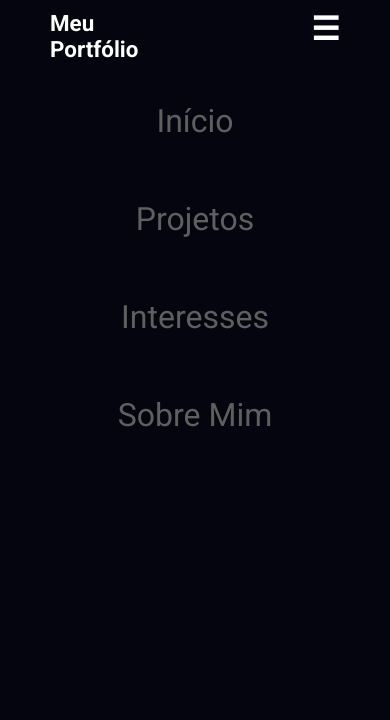
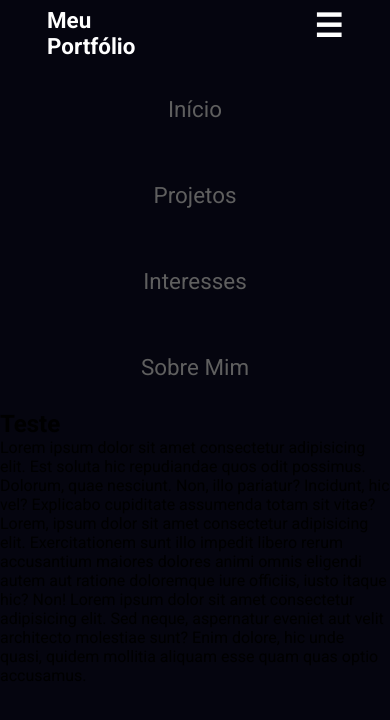
Before and after one commit to Daniel-C-Reynaud/daniel-c-reynaud.github.io, a plain HTML site: page index.html in a window 390 px wide. Drawn offline with Linux system fonts and the light colour scheme.

Commit message:
Botões Melhorados Para Mobile
Sem Highlight

```diff
--- a/Estilos/main.css
+++ b/Estilos/main.css
@@ -25,7 +25,7 @@ section#cabeçalho {
 
 header {
      display: flex;
-     background-color: #fff;
+     /* background-color: #fff; */
 }
 
 header > h1 {
@@ -37,9 +37,9 @@ nav > h1 {
 }
 
 .botoesnav {
-     margin-left: 40px;
+     margin-left: 20px;
      padding: 10px;
-     font-size: 2em;
+     font-size: 1.4em;
      background: none;
      border: 0;
      color: rgb(95, 95, 95);
--- a/Estilos/mobile.css
+++ b/Estilos/mobile.css
@@ -1,5 +1,5 @@
 * {
-     webkitcolo
+     user-select: none;
 }
 
 section#cabeçalho {
@@ -8,9 +8,6 @@ section#cabeçalho {
      display: block;
 }
 
-button {
-     user-select: none;
-}
 
 .botoesnav {
      display: flex;
@@ -35,13 +32,13 @@ section.textsec {
      justify-content: space-between;
      font-size: 1em;
      align-items: start;
-     /* background-color: #ffffff79; */
+     background-color: rgb(5, 5, 15);
 }
 
 .textsec > h1 {
+     padding: 7px;
      margin: 0 40px;
      font-size: 1.4em;
-     padding: 10px;
 }
 
 .textsec > h1#hamburger {
@@ -54,6 +51,10 @@ nav {
      flex-direction: column;
 }
 
+nav > h1 {
+     justify-content: space-around;
+}
+
 nav > button{
      margin: 20px;
 }
@@ -61,10 +62,6 @@ nav > button{
 nav > h1.mp {
      display: inline-flex;
      width: 40px;
-}
-
-nav > h1 {
-     justify-content: space-around;
 }
 
 nav > h1#hamburger {
--- a/index.html
+++ b/index.html
@@ -5,7 +5,7 @@
      <meta name="viewport" content="width=device-width, initial-scale=1.0">
      <title>Portfólio</title>
      <link rel="stylesheet" href="Estilos/main.css" media="screen">
-     <link rel="stylesheet" href="Estilos/mobile.css" media="screen and (max-width: 800px)">
+     <link rel="stylesheet" href="Estilos/mobile.css" media="screen and (max-width: 900px)">
 </head>
 <body>
      <section id="cabeçalho">
@@ -23,5 +23,11 @@
                <button class="botoesnav">Sobre Mim</button>
           </nav>
      </section>
+     <main>
+          <section>
+               <h1>Teste</h1>
+               <p>Lorem ipsum dolor sit amet consectetur adipisicing elit. Est soluta hic repudiandae quos odit possimus. Dolorum, quae nesciunt. Non, illo pariatur? Incidunt, hic vel? Explicabo cupiditate assumenda totam sit vitae? Lorem, ipsum dolor sit amet consectetur adipisicing elit. Exercitationem sunt illo impedit libero rerum accusantium maiores dolores animi omnis eligendi autem aut ratione doloremque iure officiis, iusto itaque hic? Non! Lorem ipsum dolor sit amet consectetur adipisicing elit. Sed neque, aspernatur eveniet aut velit architecto molestiae sunt? Enim dolore, hic unde quasi, quidem mollitia aliquam esse quam quas optio accusamus.</p>
+          </section>
+     </main>
 </body>
 </html>
```
